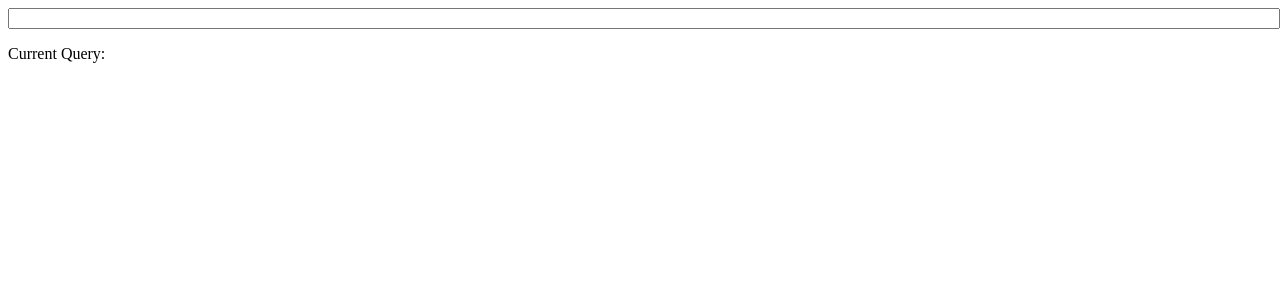
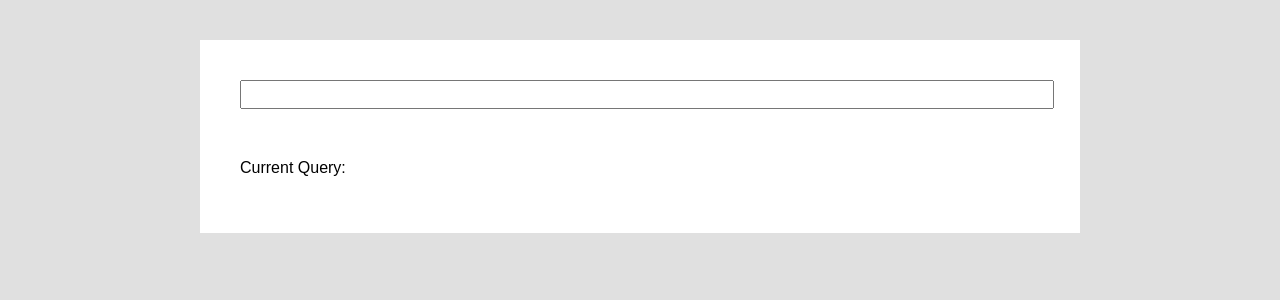
Before and after one commit to towc/ng2-query-input, an Angular app: page / in a window 1280 px wide. Shown: the top 300 px of the page. Built offline with nearby package versions, Linux system fonts and the light colour scheme.

Commit message:
Basic styling, switched to SCSS

```diff
--- a/angular-cli.json
+++ b/angular-cli.json
@@ -18,7 +18,7 @@
       "prefix": "app",
       "mobile": false,
       "styles": [
-        "styles.css"
+        "styles.scss"
       ],
       "scripts": [],
       "environments": {
@@ -41,7 +41,7 @@
     }
   },
   "defaults": {
-    "styleExt": "css",
+    "styleExt": "scss",
     "prefixInterfaces": false,
     "inline": {
       "style": false,
--- a/src/app/app.component.html
+++ b/src/app/app.component.html
@@ -1 +1,3 @@
-<query-input [(categories)]="categories" [(delegate)]="queryInputDelegate"></query-input>
+<div class="wrapper">
+  <query-input [(categories)]="categories" [(delegate)]="queryInputDelegate"></query-input>
+</div>
--- /dev/null
+++ b/src/app/app.component.scss
@@ -0,0 +1,6 @@
+.wrapper {
+  width: 800px;
+  margin: 40px auto 40px auto;
+  padding: 40px;
+  background-color: #ffffff;
+}
--- a/src/app/app.component.ts
+++ b/src/app/app.component.ts
@@ -6,7 +6,7 @@ import {QueryInputDelegate} from "./query-input-delegate";
 @Component({
   selector: 'app-root',
   templateUrl: './app.component.html',
-  styleUrls: ['./app.component.css']
+  styleUrls: ['./app.component.scss']
 })
 export class AppComponent implements QueryInputDelegate{
 
--- a/src/app/query-input/query-input.component.css
+++ /dev/null
@@ -1,3 +0,0 @@
-input {
-  width: 100%;
-}
--- a/src/app/query-input/query-input.component.html
+++ b/src/app/query-input/query-input.component.html
@@ -1,4 +1,4 @@
-<div #queryInputWrapper>
+<div class="query-input-wrapper" #queryInputWrapper>
   <div class="input">
     <input type="text" [(ngModel)]="queryString" (click)="isQueryStringInputFocused()" #queryStringInput>
   </div>
@@ -9,14 +9,14 @@
           [ngClass]="index == selectedSuggestion ? 'selected' : ''"
           (mouseover)="selectSuggestion(index)"
           (click)="appendQueryPart(queryPart)">
-        <div class="category-name">{{ queryPart.category ? queryPart.category.name : "" }}</div>
+        <div class="category-name">{{ queryPart.category ? queryPart.category.name : "" }}:</div>
         <div class="value">{{ queryPart.value }}</div>
         <div class="category-description">{{ queryPart.category ? queryPart.category.description : "" }}</div>
       </li>
     </ul>
   </div>
 
-
+  <p>&nbsp;</p>
   <p>Current Query:</p>
   <ul>
     <li *ngFor="let queryPart of getQuery().parts">{{ queryPart.category ? queryPart.category.name : "" }} - {{ queryPart.value }}</li>
--- /dev/null
+++ b/src/app/query-input/query-input.component.scss
@@ -0,0 +1,47 @@
+input {
+  width: 100%;
+  padding: 5px;
+}
+
+.suggestions {
+  position: relative;
+
+  ul {
+    display: block;
+    position: absolute;
+    margin: 0;
+    padding: 0;
+    background-color: #ffffff;
+    border: 1px solid #cccccc;
+
+    .suggestion {
+      display: flex;
+      align-items: center;
+      width: 360px;
+      height: 20px;
+      padding: 5px;
+
+      .category-name {
+        width: 60px;
+        flex-grow: 0;
+        font-size: 80%;
+      }
+
+      .value {
+        flex-grow: 1;
+      }
+
+      .category-description {
+        width: 100px;
+        flex-grow: 0;
+        font-size: 80%;
+        text-align: right;
+        opacity: 0.5;
+      }
+    }
+  }
+}
+
+.selected {
+  background-color: #f00;
+}
--- a/src/app/query-input/query-input.component.ts
+++ b/src/app/query-input/query-input.component.ts
@@ -8,7 +8,7 @@ import {QueryInputDelegate} from "../query-input-delegate";
 @Component({
   selector: 'query-input',
   templateUrl: './query-input.component.html',
-  styleUrls: ['./query-input.component.css']
+  styleUrls: ['./query-input.component.scss']
 })
 export class QueryInputComponent implements OnInit {
 
--- a/src/styles.css
+++ /dev/null
@@ -1 +0,0 @@
-/* You can add global styles to this file, and also import other style files */
--- /dev/null
+++ b/src/styles.scss
@@ -0,0 +1,8 @@
+/* You can add global styles to this file, and also import other style files */
+
+html, body {
+  font-family: sans-serif;
+  margin: 0;
+  padding: 0;
+  background-color: #e0e0e0;
+}
```
Also changed, not shown: src/app/app.component.css (deleted).
